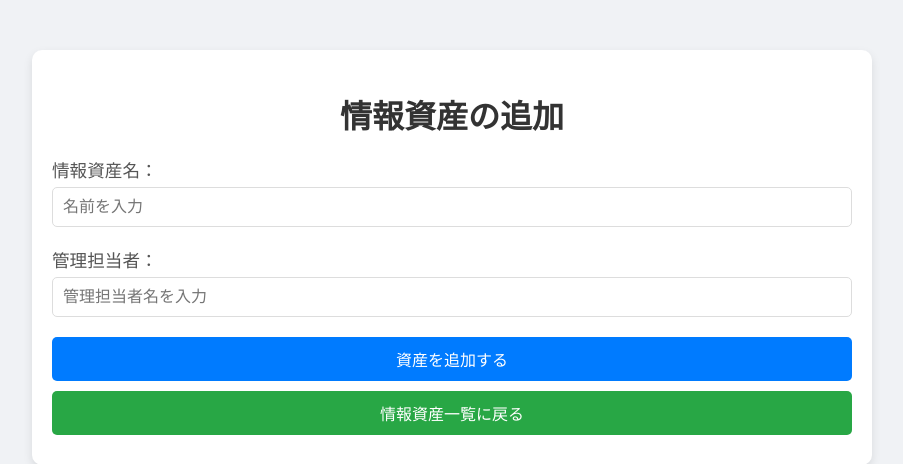
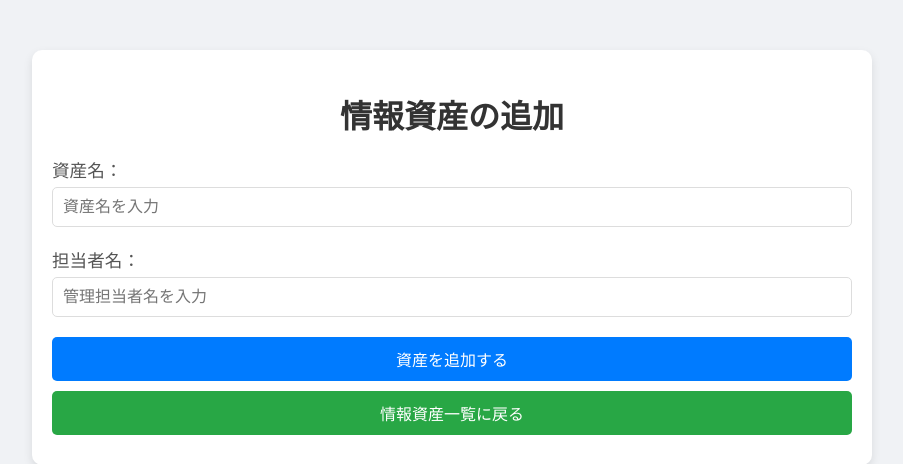
Before and after one commit to muraleap/cpp1-info-asset-manager, a Flask app: page /add-book in a window 1280 px wide. Shown: the top 464 px of the page, without its empty margins (188-1091 px from the left). Run offline with Flask 3, Linux system fonts and the light colour scheme.

Commit message:
カラム名の修正

```diff
--- a/src/templates/add_book.html
+++ b/src/templates/add_book.html
@@ -10,10 +10,10 @@
     <div class="container">
         <h1>情報資産の追加</h1>
         <form action="/add-book" method="POST">
-            <label for="title">情報資産名：</label>
-            <input type="text" id="title" name="title" placeholder="名前を入力" required>
+            <label for="title">資産名：</label>
+            <input type="text" id="title" name="title" placeholder="資産名を入力" required>
 
-            <label for="author">管理担当者：</label>
+            <label for="author">担当者名：</label>
             <input type="text" id="author" name="author" placeholder="管理担当者名を入力" required>
 
             <button type="submit">資産を追加する</button>
```
